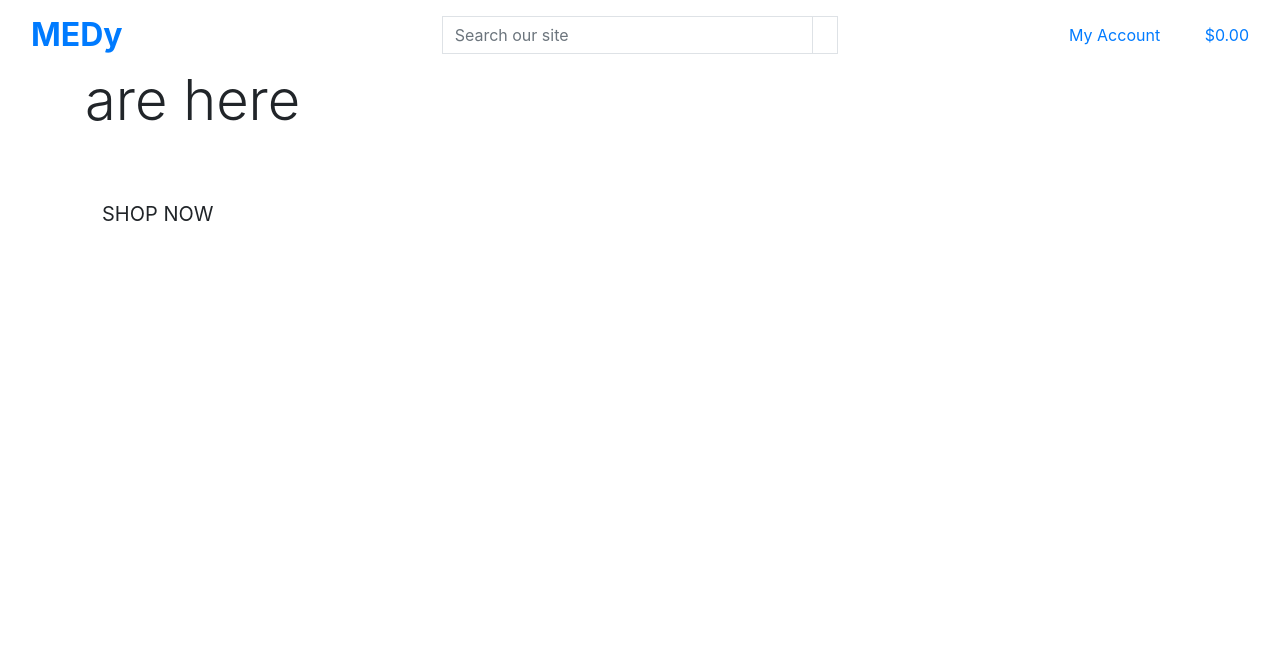
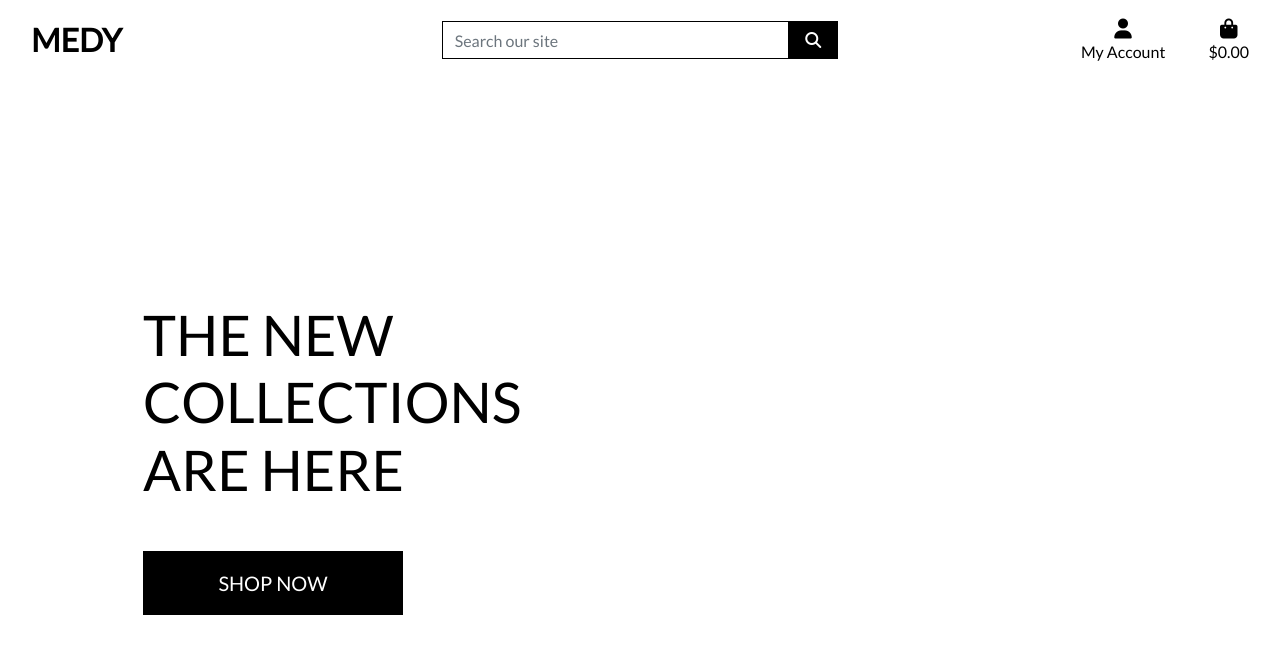
Before and after one commit to Code-Institute-Submissions/noelquirke-Final-Milestone-Project, a Django app: page / in a window 1280 px wide. Shown: the top 654 px of the page. Run offline with Django 3.2, Linux system fonts and the light colour scheme; some libraries are stand-ins or nearby versions.

Commit message:
Adding font awesome kit code

```diff
--- a/templates/base.html
+++ b/templates/base.html
@@ -15,12 +15,15 @@
 
     {% block corecss %}
         <link rel="stylesheet" href="https://stackpath.bootstrapcdn.com/bootstrap/4.5.2/css/bootstrap.min.css" integrity="sha384-JcKb8q3iqJ61gNV9KGb8thSsNjpSL0n8PARn9HuZOnIxN0hoP+VmmDGMN5t9UJ0Z" crossorigin="anonymous">
+        <link rel="stylesheet" href="https://fonts.googleapis.com/css2?family=Lato&family=Roboto:wght@500&display=swap">
+        <link rel="stylesheet" href="{% static 'css/base.css' %}">
     {% endblock %}
 
     {% block extra_css %}
     {% endblock %}
 
     {% block corejs %}
+        <script src="https://kit.fontawesome.com/e9073f4741.js" crossorigin="anonymous"></script>
         <script src="https://code.jquery.com/jquery-3.5.1.slim.min.js" integrity="sha384-DfXdz2htPH0lsSSs5nCTpuj/zy4C+OGpamoFVy38MVBnE+IbbVYUew+OrCXaRkfj" crossorigin="anonymous"></script>
         <script src="https://cdn.jsdelivr.net/npm/popper.js@1.16.1/dist/umd/popper.min.js" integrity="sha384-9/reFTGAW83EW2RDu2S0VKaIzap3H66lZH81PoYlFhbGU+6BZp6G7niu735Sk7lN" crossorigin="anonymous"></script>
         <script src="https://stackpath.bootstrapcdn.com/bootstrap/4.5.2/js/bootstrap.min.js" integrity="sha384-B4gt1jrGC7Jh4AgTPSdUtOBvfO8shuf57BaghqFfPlYxofvL8/KUEfYiJOMMV+rV" crossorigin="anonymous"></script>
```
